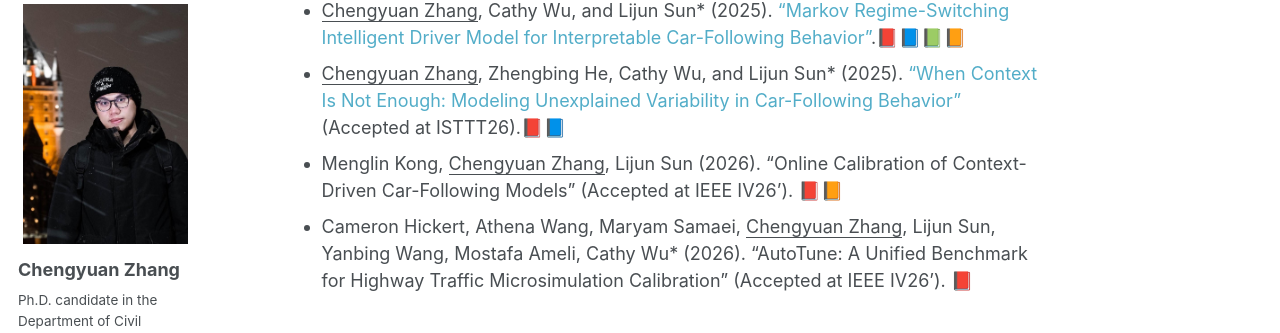
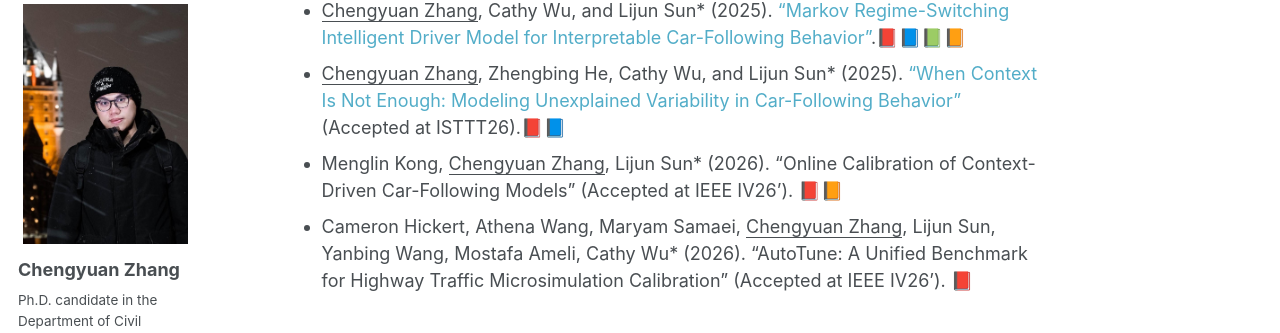
Before and after one commit to Chengyuan-Zhang/chengyuan-zhang.github.io, a Jekyll site: the page built from _pages/publications.md, in a window 1280 px wide and 900 px high, scrolled down 626 px. Shown: the part 107-440 px from the top of the window. Built offline with Jekyll 4.4.1, drawn with Linux system fonts in a browser that asks for light colours; some web fonts are replaced; comment, search, counter and statistics services are not loaded.

Commit message:
update cv

```diff
--- a/_pages/publications.md
+++ b/_pages/publications.md
@@ -26,7 +26,7 @@ Topics:
 - <u>Chengyuan Zhang</u>, Zhengbing He, Cathy Wu, and Lijun Sun* (2025).
   ["When Context Is Not Enough: Modeling Unexplained Variability in Car-Following Behavior"](https://arxiv.org/abs/2507.07012)
   (Accepted at ISTTT26).📕📘
-- Menglin Kong, <u>Chengyuan Zhang</u>, Lijun Sun (2026). "Online Calibration of Context-Driven Car-Following Models"
+- Menglin Kong, <u>Chengyuan Zhang</u>, Lijun Sun* (2026). "Online Calibration of Context-Driven Car-Following Models"
   (Accepted at IEEE IV26'). 📕📙
 - Cameron Hickert, Athena Wang, Maryam Samaei, <u>Chengyuan Zhang</u>, Lijun Sun, Yanbing Wang, Mostafa Ameli, Cathy Wu* (2026).
   "AutoTune: A Unified Benchmark for Highway Traffic Microsimulation Calibration" (Accepted at IEEE IV26'). 📕
```
Also changed, not shown: 1 other file.
